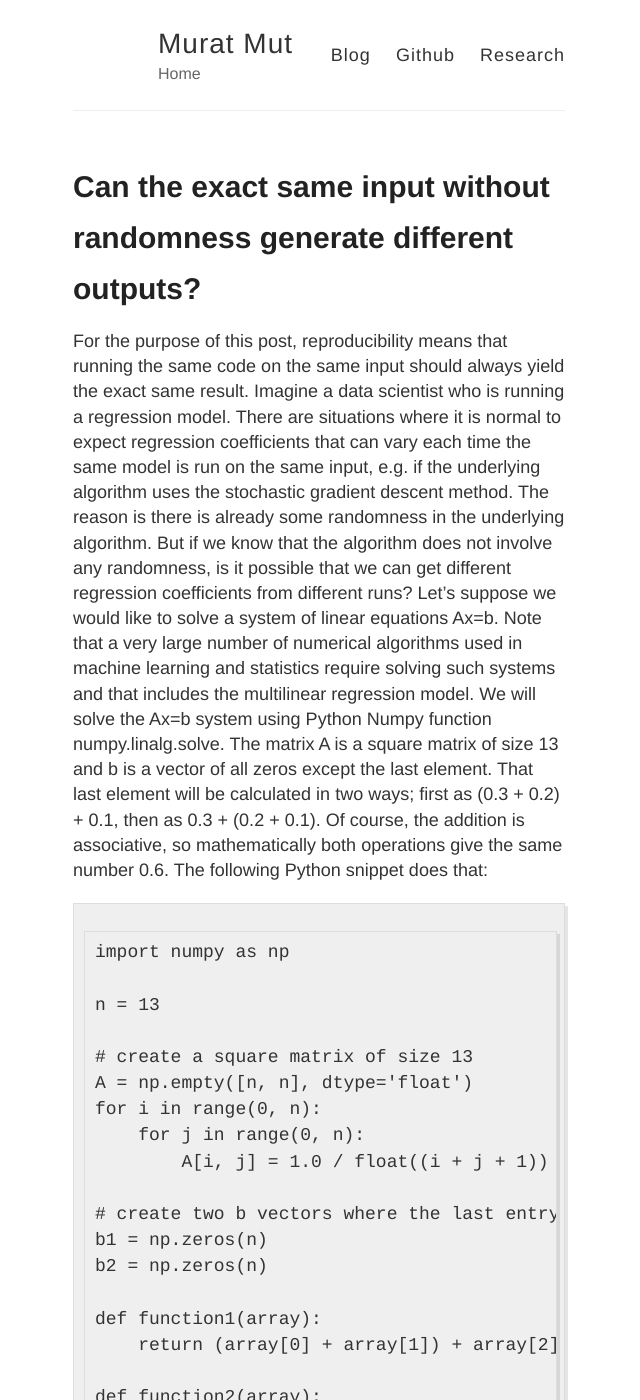
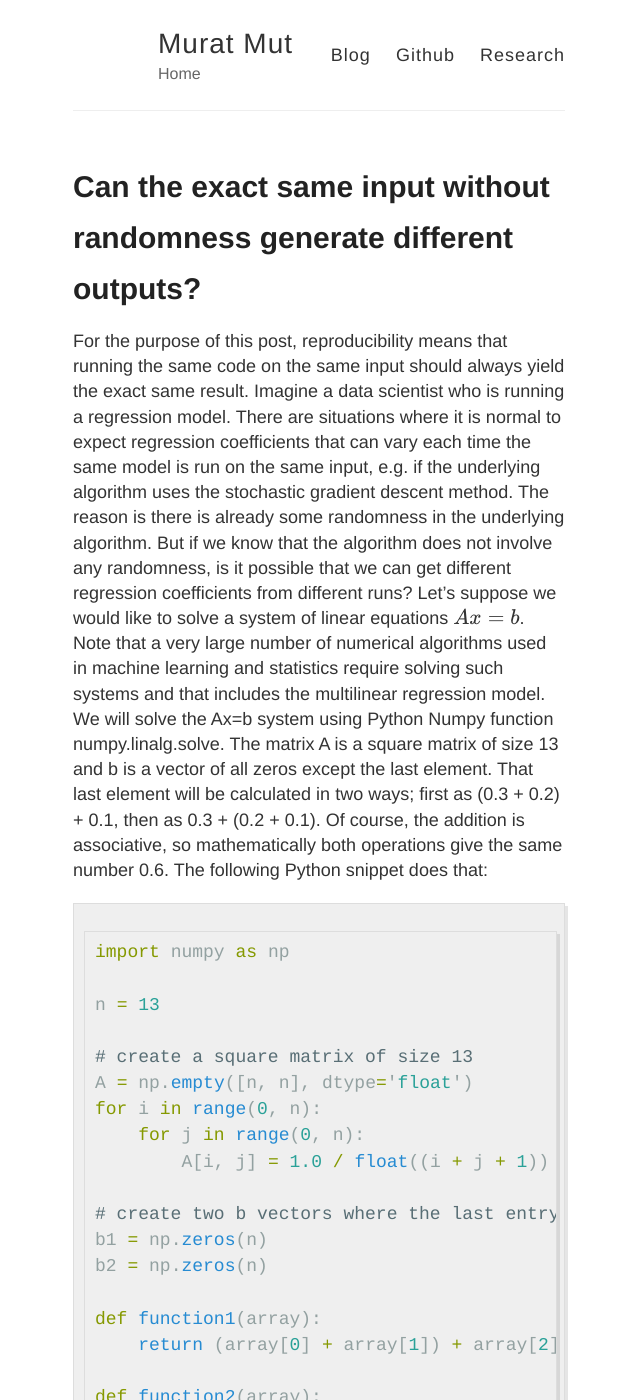
Before and after one commit to muratmut/muratmut.github.io, a Jekyll site: the page built from _posts/2020-05-20-reproducability.md, in a window 1280 px wide and 1400 px high. Shown: the whole window, without its empty margins (321-961 px from the left). Built offline with Jekyll 4.4.1, drawn with Linux system fonts in a browser that asks for light colours; formulas are drawn with MathJax 3; some of the changed text lies outside the part shown.

Commit message:
Update 2020-05-20-reproducability.md

````diff
--- a/_posts/2020-05-20-reproducability.md
+++ b/_posts/2020-05-20-reproducability.md
@@ -5,9 +5,10 @@ title: Can the exact same input without randomness generate different outputs?
 
 For the purpose of this post, reproducibility means that running the same code on the same input should always yield the exact same result.
 Imagine a data scientist who is running a regression model. There are situations where it is normal to expect regression coefficients that can vary each time the same model is run on the same input, e.g. if the underlying algorithm uses the stochastic gradient descent method. The reason is there is already some randomness in the underlying algorithm. But if we know that the algorithm does not involve any randomness, is it possible that we can get different regression coefficients from different runs?
-Let’s suppose we would like to solve a system of linear equations Ax=b. Note that a very large number of numerical algorithms used in machine learning and statistics require solving such systems and that includes the multilinear regression model. We will solve the Ax=b system using Python Numpy function numpy.linalg.solve. The matrix A is a square matrix of size 13 and b is a vector of all zeros except the last element. That last element will be calculated in two ways; first as (0.3 + 0.2) + 0.1, then as 0.3 + (0.2 + 0.1). Of course, the addition is associative, so mathematically both operations give the same number 0.6.
+Let’s suppose we would like to solve a system of linear equations $$Ax=b$$. Note that a very large number of numerical algorithms used in machine learning and statistics require solving such systems and that includes the multilinear regression model. We will solve the Ax=b system using Python Numpy function numpy.linalg.solve. The matrix A is a square matrix of size 13 and b is a vector of all zeros except the last element. That last element will be calculated in two ways; first as (0.3 + 0.2) + 0.1, then as 0.3 + (0.2 + 0.1). Of course, the addition is associative, so mathematically both operations give the same number 0.6.
 The following Python snippet does that:
-```
+
+```python
 import numpy as np
 
 n = 13
@@ -35,8 +36,9 @@ b1[n - 1] = function1(num_array)
 b2[n - 1] = function2(num_array)
 
 ```
-Finally, solve the equations $Ax=b1$ and $Ax=b2$.
-```
+Finally, solve the equations $$Ax=b1$$ and $$Ax=b2$$.
+
+```python
 x1 = np.linalg.solve(A, b1)
 x2 = np.linalg.solve(A, b2)
 
````
